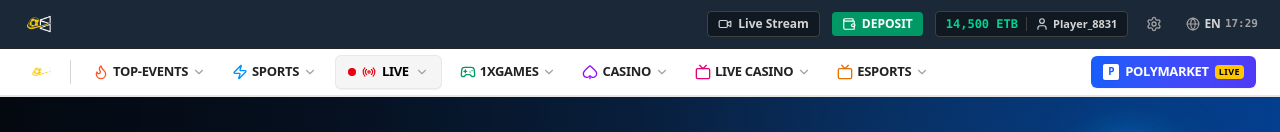
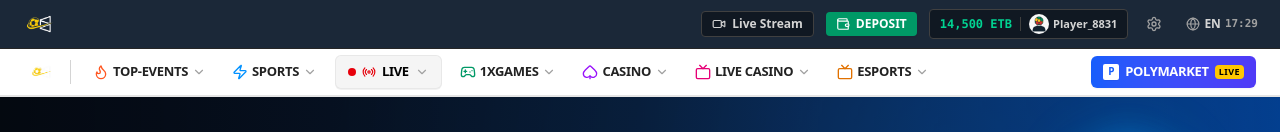
Before and after one commit to yonialt/betting-with-fida-auth, a React (Vite) app: page / in a window 1280 px wide. Shown: the top 132 px of the page. Built offline with nearby package versions, Linux system fonts and the light colour scheme.

Commit message:
Add Ethiopian soccer ball profile avatar to user profile button

```diff
--- a/src/components/Header.tsx
+++ b/src/components/Header.tsx
@@ -96,7 +96,7 @@
                 </div>
                 <div className="w-px h-3.5 bg-neutral-700"></div>
                 <div className="flex items-center gap-1 text-[11px] font-semibold text-neutral-300">
-                  <User className="w-3.5 h-3.5" />
+                  <img src="/profile-avatar.png" alt="Profile" className="w-5 h-5 rounded-full object-cover" />
                   <span className="hidden md:inline">{user.username}</span>
                 </div>
               </div>
```
Also changed, not shown: public/profile-avatar.png (added).
